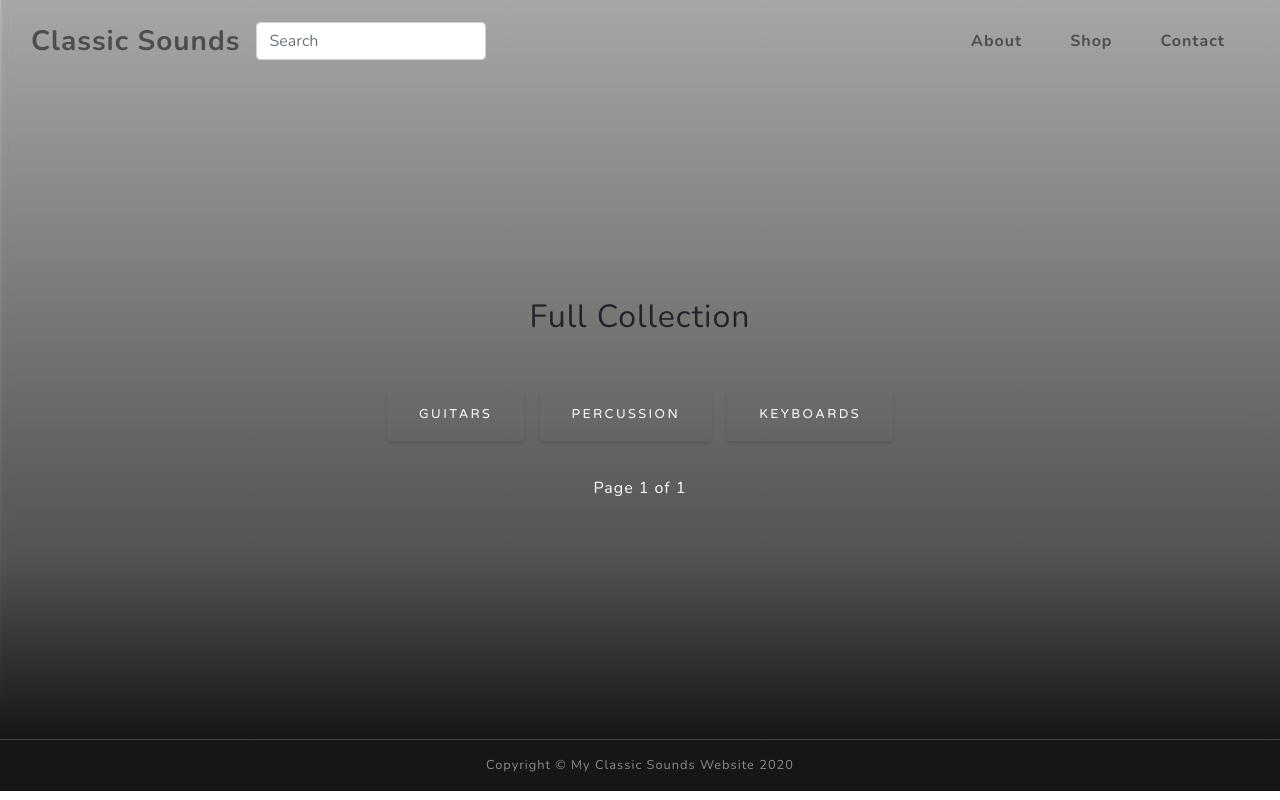
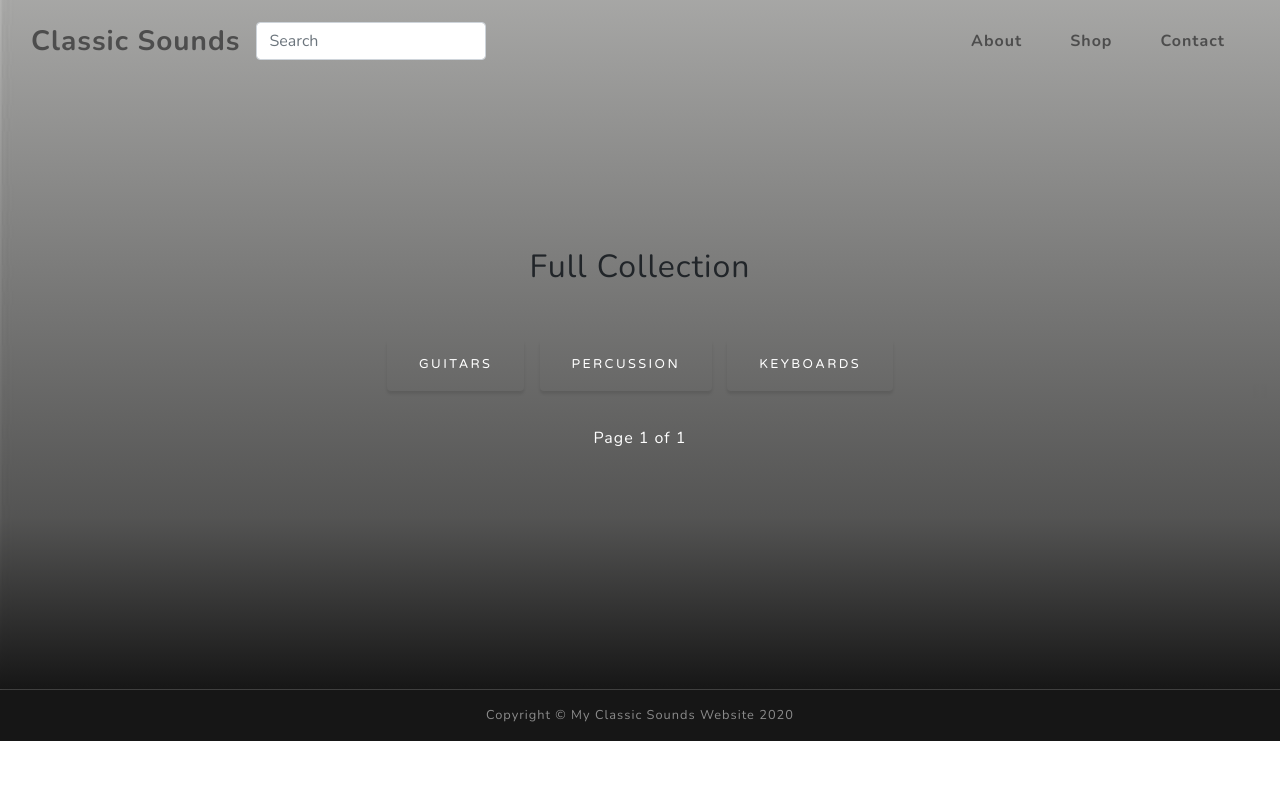
Before and after one commit to Mofarrell1967/classic-sounds-music, a Django app: page /products/ in a window 1280 px wide. Run offline with Django 3.2, Linux system fonts and the light colour scheme; data that the repository does not hold is empty; some libraries are stand-ins or nearby versions.

Commit message:
Removed additional padding above page titles for product pages

```diff
--- a/products/templates/guitars.html
+++ b/products/templates/guitars.html
@@ -1,8 +1,8 @@
 {% extends 'base.html' %} {% load staticfiles %} {% block content %}
 
-<header class="mast_pages product_layout">
+<header class="mast_pages">
   <div class="mx-auto text-center">
-    <h2 class="product_heading text-white-20 mx-auto mt-2 mb-5">Guitars</h2>
+    <h2 class="text-white-20 mx-auto mt-2 mb-5">Guitars</h2>
 
     <a
       href="{% url 'products' %}"
--- a/products/templates/keyboards.html
+++ b/products/templates/keyboards.html
@@ -1,8 +1,8 @@
 {% extends 'base.html' %} {% load staticfiles %} {% block content %}
 
-<header class="mast_pages product_layout">
+<header class="mast_pages">
   <div class="mx-auto text-center">
-    <h2 class="product_heading text-white-20 mx-auto mt-2 mb-5">
+    <h2 class="text-white-20 mx-auto mt-2 mb-5">
       Piano & Keyboards
     </h2>
 
--- a/products/templates/percussion.html
+++ b/products/templates/percussion.html
@@ -1,8 +1,8 @@
 {% extends 'base.html' %} {% load staticfiles %} {% block content %}
 
-<header class="mast_pages product_layout">
+<header class="mast_pages">
   <div class="mx-auto text-center">
-    <h2 class="product_heading text-white-20 mx-auto mt-2 mb-5">
+    <h2 class="text-white-20 mx-auto mt-2 mb-5">
       Drums & Percussion
     </h2>
 
--- a/products/templates/product_detail.html
+++ b/products/templates/product_detail.html
@@ -1,9 +1,9 @@
 {% extends 'base.html' %} {% load staticfiles %} {% block content %}
 
-<header class="mast_pages product_layout">
+<header class="mast_pages">
   <div class="mx-auto text-center">
     <h2
-      class="product_heading text-white-20 mx-auto mt-2 mb-5">
+      class="text-white-20 mx-auto mt-2 mb-5">
       Product Details
     </h2>
   {% for product in products %}
--- a/products/templates/products.html
+++ b/products/templates/products.html
@@ -1,8 +1,8 @@
 {% extends 'base.html' %} {% load staticfiles %} {% block content %}
 
-<header class="mast_pages product_layout">
+<header class="mast_pages">
   <div class="mx-auto text-center">
-    <h2 class="product_heading text-white-20 mx-auto mt-2 mb-5">
+    <h2 class="text-white-20 mx-auto mt-2 mb-5">
       Full Collection
     </h2>
 
```
